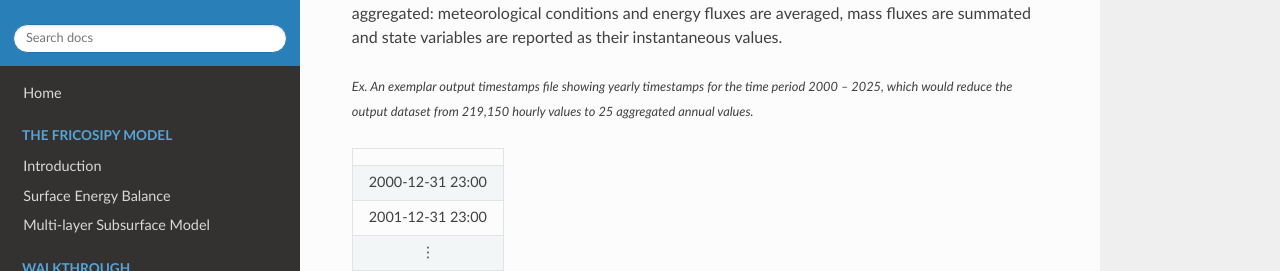
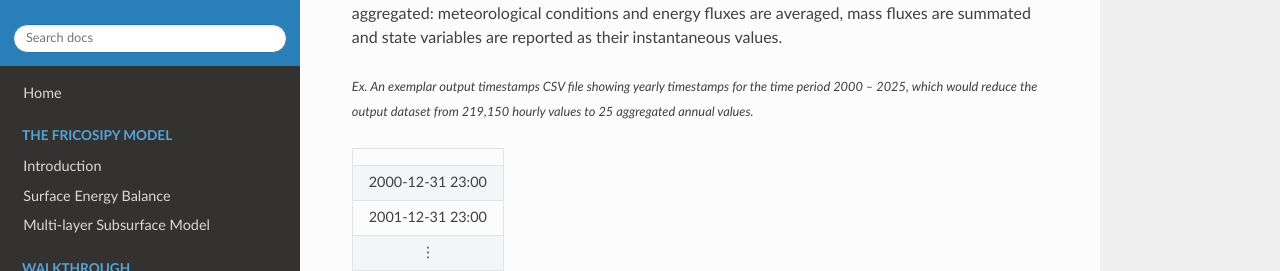
Before and after one commit to MarcusGastaldello/FRICOSIPY, an MkDocs documentation site: the page built from docs/running_a_simulation.md, in a window 1280 px wide and 900 px high, scrolled down 4328 px. Shown: the part 179-450 px from the top of the window. Built offline with MkDocs 1.6.1, drawn with Linux system fonts in a browser that asks for light colours.

Commit message:
Update running_a_simulation.md

```diff
--- a/docs/running_a_simulation.md
+++ b/docs/running_a_simulation.md
@@ -150,7 +150,7 @@
 
 Alternatively, the user can directly specify the output timestamps on which the simulation reports output variables. The user must simply set `reduced_output == True` and place a CSV with the desired timestamps, expressed in datetime format [yyyy-mm-dd hh:mm], in the '*data/output/output_timestamps/*' directory. Inbetween the reported values, variables are aggregated: meteorological conditions and energy fluxes are averaged, mass fluxes are summated and state variables are reported as their instantaneous values.
 
-<small> *Ex. An exemplar output timestamps file showing yearly timestamps for the time period 2000 – 2025, which would reduce the output dataset from 219,150 hourly values to 25 aggregated annual values.* </small>
+<small> *Ex. An exemplar output timestamps CSV file showing yearly timestamps for the time period 2000 – 2025, which would reduce the output dataset from 219,150 hourly values to 25 aggregated annual values.* </small>
 
 |          |
 |:---:|
```
